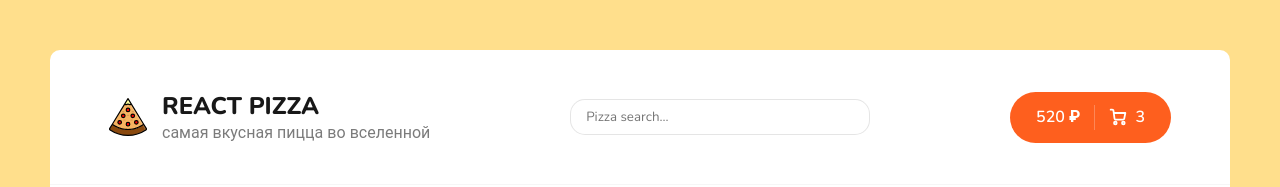
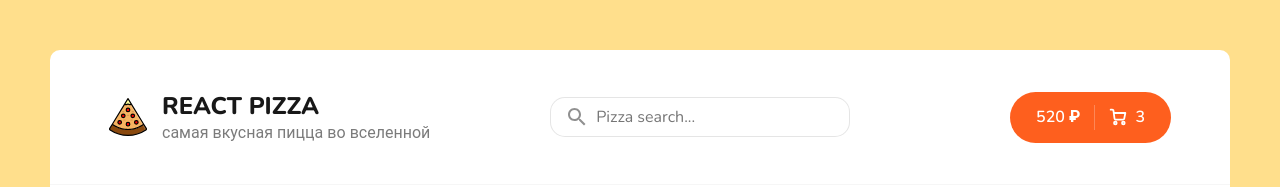
Before and after one commit to michaelyev/react_pizza, a React (Create React App) app: page / in a window 1280 px wide. Shown: the top 187 px of the page. Built offline with nearby package versions, Linux system fonts and the light colour scheme; no server answers.

Commit message:
added search bar

```diff
--- a/package.json
+++ b/package.json
@@ -3,6 +3,10 @@
   "version": "0.1.0",
   "private": true,
   "dependencies": {
+    "@emotion/react": "^11.11.0",
+    "@emotion/styled": "^11.11.0",
+    "@mui/icons-material": "^5.11.16",
+    "@mui/material": "^5.13.2",
     "@reduxjs/toolkit": "^1.8.1",
     "@testing-library/jest-dom": "^5.16.4",
     "@testing-library/react": "^13.1.1",
--- a/src/App.js
+++ b/src/App.js
@@ -13,12 +13,15 @@ import Cart from './pages/Cart';
 
 
 function App() {
+  const[searchValue, setSearchValue] = useState('')
+
+  console.log(searchValue)
 
   return (
 
     <body>
       <div className="wrapper">
-        <Header />
+        <Header searchValue={searchValue} setSearchValue={setSearchValue} />
         <div className="content">
 
             <Routes>
--- a/src/components/Header.jsx
+++ b/src/components/Header.jsx
@@ -4,7 +4,7 @@ import { Link } from 'react-router-dom'
 import logoSvg from '../assets/img/pizza-logo.svg'
 import Search from './Search';
 
-const Header = () => {
+const Header = ({searchValue, setSearchValue}) => {
   return (
     <div className="header">
       <div className="container">
@@ -18,7 +18,7 @@ const Header = () => {
           </div>
         </Link>
 
-        <Search />
+        <Search searchValue={searchValue} setSearchValue={setSearchValue} />
 
         <div className="header__cart">
           <Link to="/cart" className="button button--cart">
--- a/src/components/Search/Search.module.scss
+++ b/src/components/Search/Search.module.scss
@@ -1,6 +1,43 @@
-.root {
+.root{
+    position: relative;
+    left: 50px;
+}
+
+.icon {
+    width: 24px;
+    height: 24px;
+    opacity: 0.5;
+    position: absolute;
+    left: 15px;
+    top: 8px
+}
+
+.input {
     border: 1px solid rgba(0, 0, 0, 0.1);
-    padding: 8px 15px;
+    padding: 8px 20px;
+    padding-left: 45px;
     width: 300px;
     border-radius: 15px;
+    font-size: 16px;
+    margin-right: 140px;
+    transition: all 0.15s ease-in-out;
+
+    &:focus{
+        border: 1px solid rgba(0, 0, 0, 0.3);
+        width: 350px;
+    }
+
 }
+
+.clearIcon {
+    width: 18px;
+    height: 18px;
+    opacity: 0.3;
+    position: absolute;
+    right: 100px;
+    top: 8px;
+    cursor: pointer;
+    &:hover {
+        opacity: 0.8;
+    }
+}
--- a/src/components/Search/index.jsx
+++ b/src/components/Search/index.jsx
@@ -1,11 +1,21 @@
 import React from 'react'
+
+import SearchIcon from '@mui/icons-material/Search';
+import CloseIcon from '@mui/icons-material/Close';
 
 import styles from './Search.module.scss'
 
-const Search = () => {
+const Search = ({searchValue, setSearchValue}) => {
+
+
   return (
-    <input className={styles.root} placeholder='Pizza search...' />
-  )
+    <div className={styles.root}>
+      <input value={searchValue} onChange={(event) =>setSearchValue(event.target.value) } className={styles.input} placeholder="Pizza search..." />
+      <SearchIcon className={styles.icon}  />
+      {searchValue ? <CloseIcon onClick={()=> setSearchValue('')} className={styles.clearIcon}/> : '' }
+
+    </div>
+  );
 }
 
 export default Search
```
Also changed, not shown: 1 other file (tests, documents, lock files or other folders).
